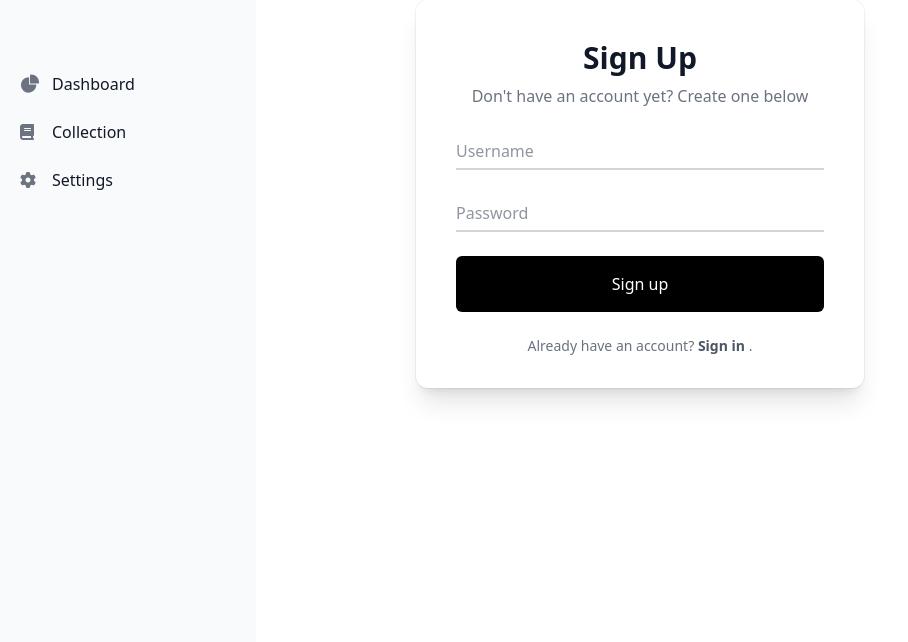
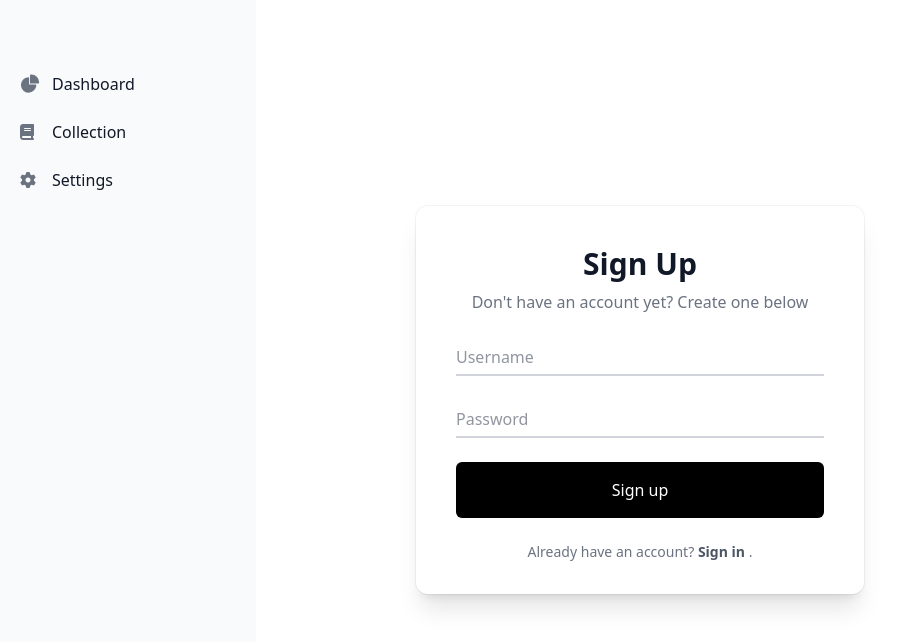
Before and after one commit to ftaskoski/ReadEase, a Vue app: page /register in a window 1280 px wide. Shown: the top 642 px of the page, without its empty margins (0-908 px from the left). Built offline with nearby package versions, Linux system fonts and the light colour scheme.

Commit message:
login & register ui fix

```diff
--- a/src/views/Login.vue
+++ b/src/views/Login.vue
@@ -1,5 +1,5 @@
 <template>
-  <Card>
+  <Card class="justify-center items-center h-screen">
       <div class="w-full">
           <div class="text-center">
               <h1 class="text-3xl font-semibold text-gray-900">Sign in</h1>
--- a/src/views/Register.vue
+++ b/src/views/Register.vue
@@ -1,5 +1,5 @@
 <template>
-    <Card>
+    <Card class="justify-center items-center h-screen">
       <div class="w-full">
           <div class="text-center">
               <h1 class="text-3xl font-semibold text-gray-900">Sign Up</h1>
```
